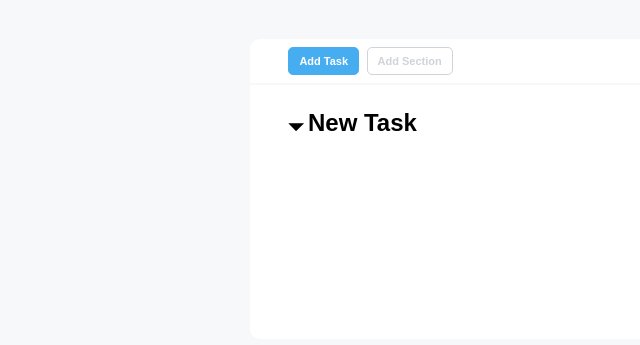
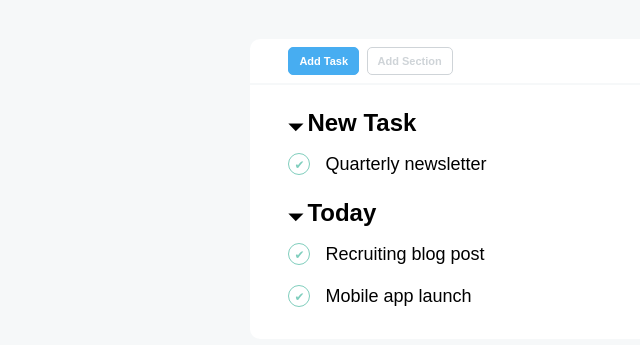
Before and after one commit to BrunoBernardini/html-css-toboolist, a plain HTML site: page index.html in a window 1280 px wide. Shown: the part 65-410 px from the top of the page, without its empty margins (6-646 px from the left). Drawn offline with Linux system fonts and the light colour scheme.

Commit message:
Creazione di elementi della checklist.

```diff
--- a/assets/style.css
+++ b/assets/style.css
@@ -23,7 +23,7 @@ header{
 header h1{
   font-size: 2.5rem;
   display: inline-block;
-  vertical-align:top;
+  vertical-align: top;
 }
 
 header img{
@@ -69,12 +69,49 @@ main hr{
 }
 
 main h2{
-  margin-top: 3vh;
-  font-stretch:extra-expanded;
+  margin: 3vh 0 2vh 0;
 }
 
 main h2::before{
-  font-size: 1.3rem;
+  font-size: 20px;
   content: "\1F783";
   margin-right: 5px;
 }
+
+.todo-line{
+  font-size: 18px;
+  margin: 1vh 0 2.5vh 0;
+}
+
+.checklist{
+  display: inline-block;
+  width: 22px;
+  height: 22px;
+  border: 1px solid black;
+  border-radius: 50%;
+  margin-right: 15px;
+}
+
+.checked{
+  border: 1px solid #7fcebd;
+  color: #7fcebd;
+}
+
+.crossed{
+  border: 1px solid #eb4b41;
+  color: #eb4b41;
+}
+
+.checked::after{
+  content: '\2714';
+}
+
+.crossed::after{
+  content: '\2716';
+}
+
+.checked::after, .crossed::after{
+  font-size: 12px;
+  margin-left: 5px;
+  vertical-align: middle;
+}
--- a/index.html
+++ b/index.html
@@ -21,6 +21,10 @@
     <hr>
     <div class="content">
       <h2>New Task</h2>
+      <div class="todo-line"><span class="checklist checked"></span>Quarterly newsletter</div>
+      <h2>Today</h2>
+      <div class="todo-line"><span class="checklist checked"></span>Recruiting blog post</div>
+      <div class="todo-line"><span class="checklist checked"></span>Mobile app launch</div>
     </div>
   </main>
 </body>
```
